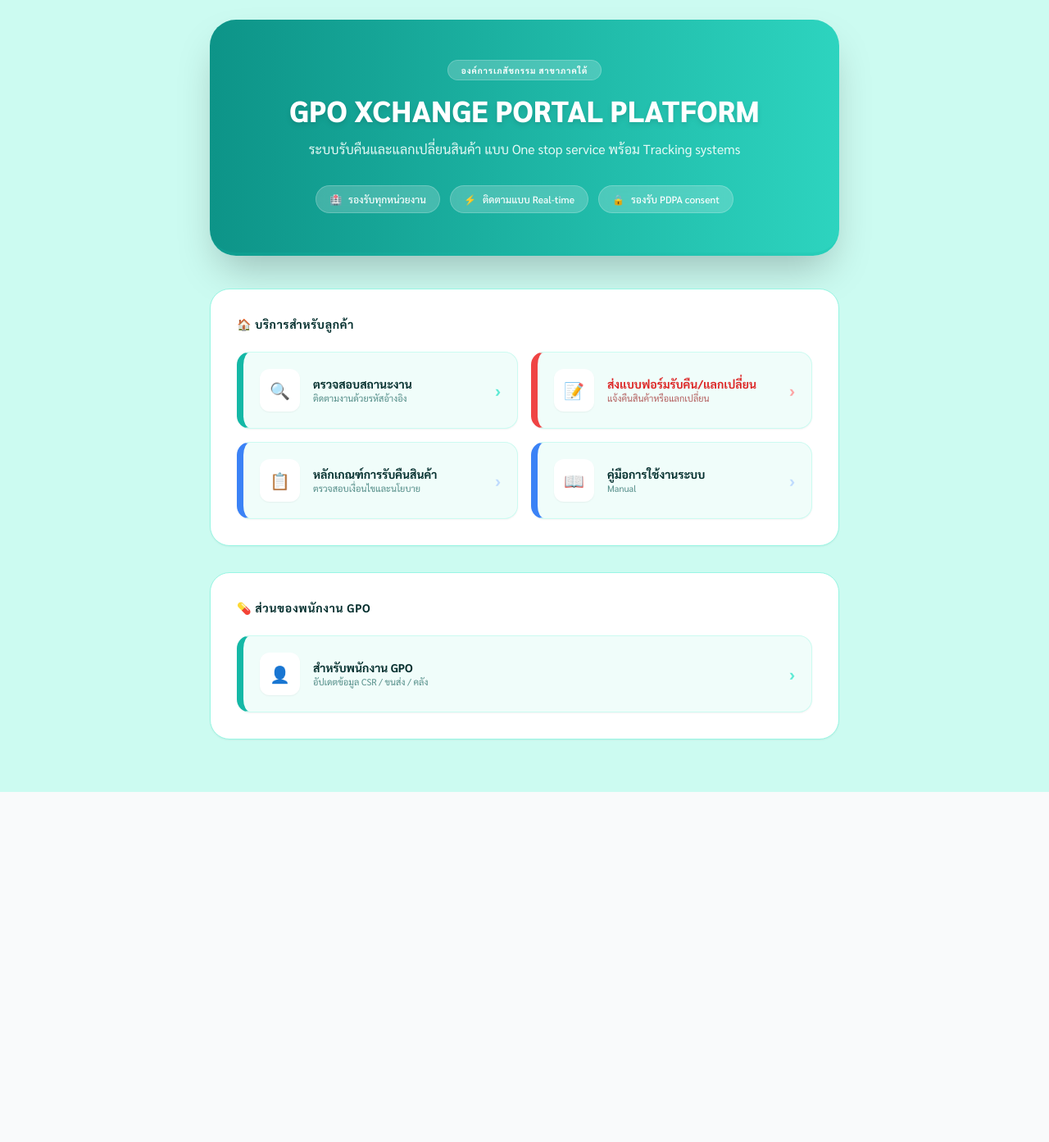
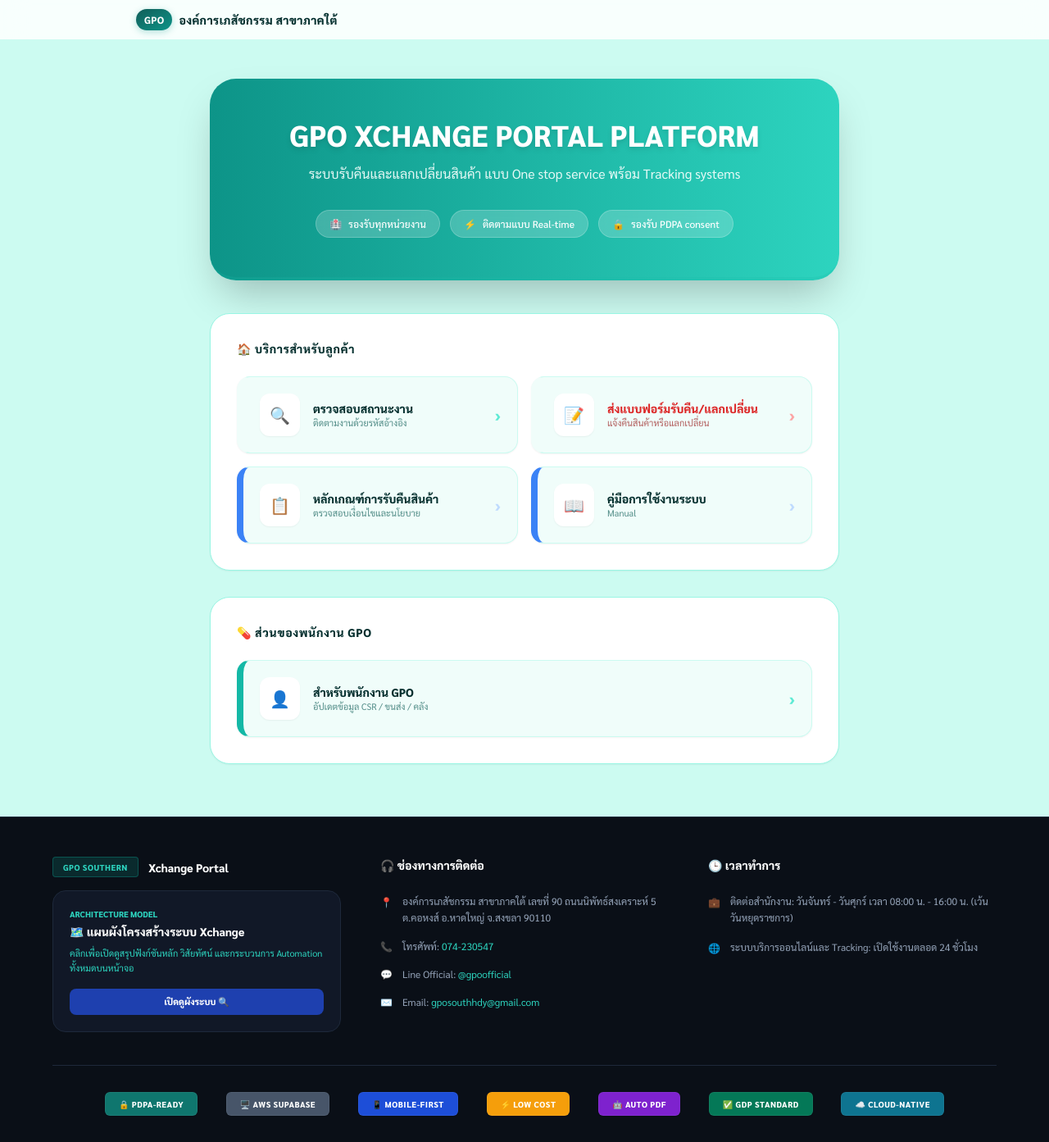
Before and after one commit to firephynixcz-byte/GPO-Xchange, a Next.js app: page / in a window 1280 px wide. Shown: the whole page at 82% size. Before the commit the page ends 966 px from the top, so only its background shows below. Built offline with nearby package versions, Linux system fonts and the light colour scheme.

Commit message:
เพิ่มเนื้อหาpage

```diff
--- a/app/page.tsx
+++ b/app/page.tsx
@@ -2,17 +2,30 @@
 
 export default function HomePage() {
   return (
-    <div className="min-h-screen bg-teal-100 p-6 pb-16">
-      <div className="max-w-3xl mx-auto">
+    <div className="min-h-screen bg-teal-100 font-sarabun">
 
-        {/* --- Hero Section (ปรับสีให้สดใสขึ้น) --- */}
+      {/* 1. FIXED TOP HEADER */}
+<header className="fixed top-0 left-0 w-full bg-white/85 backdrop-blur-lg border-b border-teal-100 z-50">
+  <div className="max-w-[980px] mx-auto h-[48px] px-4 flex items-center justify-between">
+    <div className="flex items-center gap-2">
+      <span className="bg-gradient-to-br from-teal-800 to-teal-600 text-white font-black text-[12px] px-[10px] py-[4px] rounded-full shadow-[0_2px_8px_rgba(13,148,136,0.3)] tracking-wide">
+        GPO
+      </span>
+      <span className="text-teal-950 font-black text-sm tracking-wide hidden sm:block">
+        องค์การเภสัชกรรม สาขาภาคใต้
+      </span>
+    </div>
+  </div>
+</header>
+
+      {/* 2. MAIN CONTENT */}
+      <main className="w-full px-6 py-10 pt-24 pb-16">
+        <div className="max-w-3xl mx-auto space-y-8">
+
+          {/* Hero Section */}
           <div className="bg-gradient-to-r from-teal-600 to-teal-400 rounded-[2rem] p-8 md:p-12 text-center text-white shadow-2xl mb-10 border-b-4 border-teal-500/20">
-          <div className="inline-block bg-white/20 text-white text-[10px] font-bold px-4 py-1 rounded-full mb-4 uppercase tracking-widest border border-white/20">
-            องค์การเภสัชกรรม สาขาภาคใต้
-          </div>
-          <h1 className="text-3xl md:text-4xl font-extrabold mb-4 leading-tight drop-shadow-md">GPO XCHANGE PORTAL PLATFORM</h1>
+            <h1 className="text-3xl md:text-4xl font-black mb-4 leading-tight drop-shadow-md">GPO XCHANGE PORTAL PLATFORM</h1>
             <p className="text-teal-50 text-sm md:text-base mb-8 opacity-95">ระบบรับคืนและแลกเปลี่ยนสินค้า แบบ One stop service พร้อม Tracking systems</p>
-
             <div className="flex flex-wrap justify-center gap-3">
               <span className="bg-white/20 backdrop-blur px-4 py-2 rounded-full text-xs font-medium flex items-center gap-2 border border-white/20">🏥 <span>รองรับทุกหน่วยงาน</span></span>
               <span className="bg-white/20 backdrop-blur px-4 py-2 rounded-full text-xs font-medium flex items-center gap-2 border border-white/20">⚡ <span>ติดตามแบบ Real-time</span></span>
@@ -20,74 +33,74 @@
             </div>
           </div>
 
-        {/* --- ส่วนของลูกค้า --- */}
+          {/* ส่วนของลูกค้า */}
           <section className="bg-white p-8 rounded-3xl shadow-sm border border-teal-200 mb-8">
-          <h2 className="text-sm font-bold text-teal-950 mb-6 flex items-center gap-2 uppercase tracking-wider">🏠 บริการสำหรับลูกค้า</h2>
+            <h2 className="text-sm font-black text-teal-950 mb-6 flex items-center gap-2 uppercase tracking-wider">🏠 บริการสำหรับลูกค้า</h2>
             <div className="grid grid-cols-1 md:grid-cols-2 gap-4">
-
-            <a href="/status" className="group bg-teal-50 p-5 rounded-2xl border border-teal-100 hover:border-teal-400 shadow-sm transition-all hover:-translate-y-2 hover:shadow-xl flex items-center justify-between border-l-8 border-l-teal-500">
-              <div className="flex items-center gap-4">
-                <div className="bg-white p-3 rounded-xl text-xl shadow-sm">🔍</div>
-                <div>
-                  <h3 className="font-bold text-teal-950 text-sm">ตรวจสอบสถานะงาน</h3>
-                  <p className="text-[11px] text-teal-800/70">ติดตามงานด้วยรหัสอ้างอิง</p>
-                </div>
-              </div>
-              <span className="text-teal-300 group-hover:text-teal-600 font-bold text-xl">›</span>
+              <a href="/status" className="group bg-teal-50 p-5 rounded-2xl border border-teal-100 hover:border-teal-400 shadow-sm transition-all hover:-translate-y-2 hover:shadow-xl flex items-center justify-between border-l-8 border-l-teal-500 md:border-l-transparent hover:md:border-l-teal-500">
+                <div className="flex items-center gap-4"><div className="bg-white p-3 rounded-xl text-xl shadow-sm">🔍</div><div><h3 className="font-black text-teal-950 text-sm">ตรวจสอบสถานะงาน</h3><p className="text-[11px] text-teal-800/70">ติดตามงานด้วยรหัสอ้างอิง</p></div></div>
+                <span className="text-teal-300 group-hover:text-teal-600 font-black text-xl">›</span>
               </a>
-
-            {/* ส่งแบบฟอร์ม (ตัวอักษรสีแดงสดใสขึ้น) */}
-            <a href="/form" className="group bg-teal-50 p-5 rounded-2xl border border-teal-100 hover:border-red-400 shadow-sm transition-all hover:-translate-y-2 hover:shadow-xl flex items-center justify-between border-l-8 border-l-red-500">
-              <div className="flex items-center gap-4">
-                <div className="bg-white p-3 rounded-xl text-xl shadow-sm">📝</div>
-                <div>
-                  <h3 className="font-bold text-red-600 text-sm">ส่งแบบฟอร์มรับคืน/แลกเปลี่ยน</h3>
-                  <p className="text-[11px] text-red-800/70">แจ้งคืนสินค้าหรือแลกเปลี่ยน</p>
-                </div>
-              </div>
-              <span className="text-red-300 group-hover:text-red-600 font-bold text-xl">›</span>
+              <a href="/form" className="group bg-teal-50 p-5 rounded-2xl border border-teal-100 hover:border-red-400 shadow-sm transition-all hover:-translate-y-2 hover:shadow-xl flex items-center justify-between border-l-8 border-l-red-500 md:border-l-transparent hover:md:border-l-red-500">
+                <div className="flex items-center gap-4"><div className="bg-white p-3 rounded-xl text-xl shadow-sm">📝</div><div><h3 className="font-black text-red-600 text-sm">ส่งแบบฟอร์มรับคืน/แลกเปลี่ยน</h3><p className="text-[11px] text-red-800/70">แจ้งคืนสินค้าหรือแลกเปลี่ยน</p></div></div>
+                <span className="text-red-300 group-hover:text-red-600 font-black text-xl">›</span>
               </a>
-
               <a href="/rules" className="group bg-teal-50 p-5 rounded-2xl border border-teal-100 hover:border-blue-500 shadow-sm transition-all hover:-translate-y-2 hover:shadow-xl flex items-center justify-between border-l-8 border-l-blue-500">
-              <div className="flex items-center gap-4">
-                <div className="bg-white p-3 rounded-xl text-xl shadow-sm">📋</div>
-                <div>
-                  <h3 className="font-bold text-teal-950 text-sm">หลักเกณฑ์การรับคืนสินค้า</h3>
-                  <p className="text-[11px] text-teal-800/70">ตรวจสอบเงื่อนไขและนโยบาย</p>
-                </div>
-              </div>
-              <span className="text-blue-200 group-hover:text-blue-500 font-bold text-xl">›</span>
+                <div className="flex items-center gap-4"><div className="bg-white p-3 rounded-xl text-xl shadow-sm">📋</div><div><h3 className="font-black text-teal-950 text-sm">หลักเกณฑ์การรับคืนสินค้า</h3><p className="text-[11px] text-teal-800/70">ตรวจสอบเงื่อนไขและนโยบาย</p></div></div>
+                <span className="text-blue-200 group-hover:text-blue-500 font-black text-xl">›</span>
               </a>
-
               <a href="/manual" className="group bg-teal-50 p-5 rounded-2xl border border-teal-100 hover:border-blue-500 shadow-sm transition-all hover:-translate-y-2 hover:shadow-xl flex items-center justify-between border-l-8 border-l-blue-500">
-              <div className="flex items-center gap-4">
-                <div className="bg-white p-3 rounded-xl text-xl shadow-sm">📖</div>
-                <div>
-                  <h3 className="font-bold text-teal-950 text-sm">คู่มือการใช้งานระบบ</h3>
-                  <p className="text-[11px] text-teal-800/70">Manual</p>
-                </div>
-              </div>
-              <span className="text-blue-200 group-hover:text-blue-500 font-bold text-xl">›</span>
+                <div className="flex items-center gap-4"><div className="bg-white p-3 rounded-xl text-xl shadow-sm">📖</div><div><h3 className="font-black text-teal-950 text-sm">คู่มือการใช้งานระบบ</h3><p className="text-[11px] text-teal-800/70">Manual</p></div></div>
+                <span className="text-blue-200 group-hover:text-blue-500 font-black text-xl">›</span>
               </a>
             </div>
           </section>
 
-        {/* --- ส่วนพนักงาน --- */}
+          {/* ส่วนพนักงาน */}
           <section className="bg-white p-8 rounded-3xl shadow-sm border border-teal-200">
-          <h2 className="text-sm font-bold text-teal-950 mb-6 flex items-center gap-2 uppercase tracking-wider">💊 ส่วนของพนักงาน GPO</h2>
+            <h2 className="text-sm font-black text-teal-950 mb-6 flex items-center gap-2 uppercase tracking-wider">💊 ส่วนของพนักงาน GPO</h2>
             <a href="/admin" className="group bg-teal-50 p-5 rounded-2xl border border-teal-100 hover:border-teal-500 shadow-sm transition-all hover:-translate-y-2 hover:shadow-xl flex items-center justify-between border-l-8 border-l-teal-500">
-            <div className="flex items-center gap-4">
-              <div className="bg-white p-3 rounded-xl text-xl shadow-sm">👤</div>
+              <div className="flex items-center gap-4"><div className="bg-white p-3 rounded-xl text-xl shadow-sm">👤</div><div><h3 className="font-black text-teal-950 text-sm">สำหรับพนักงาน GPO</h3><p className="text-[11px] text-teal-800/70">อัปเดตข้อมูล CSR / ขนส่ง / คลัง</p></div></div>
+              <span className="text-teal-300 group-hover:text-teal-600 font-black text-xl">›</span>
+            </a>
+          </section>
+        </div>
+      </main>
+
+      {/* 3. FULL-WIDTH FOOTER */}
+      <footer className="w-full bg-[#0a0f17] border-t border-[#1e293b] pt-12 pb-8 px-8 md:px-16 text-[#94a3b8]">
+        <div className="w-full grid grid-cols-1 md:grid-cols-3 gap-12 max-w-7xl mx-auto">
+          <div className="space-y-4">
+            <div className="flex items-center gap-3"><span className="bg-[#0d9488]/20 text-[#2dd4bf] border border-[#0d9488]/40 text-[10px] font-black px-3 py-1 rounded tracking-wider">GPO SOUTHERN</span><span className="text-white font-black text-sm">Xchange Portal</span></div>
+            <div className="bg-[#111827] border border-[#1e293b] p-5 rounded-2xl w-full"><div className="text-[10px] text-[#2dd4bf] font-black uppercase mb-1">Architecture Model</div><div className="text-white text-sm font-black mb-2 flex items-center gap-2">🗺️ แผนผังโครงสร้างระบบ Xchange</div><p className="text-[11px] leading-relaxed mb-4 text-[#2dd4bf]">คลิกเพื่อเปิดดูสรุปฟังก์ชันหลัก วิสัยทัศน์ และกระบวนการ Automation ทั้งหมดบนหน้าจอ</p><button className="bg-[#1e40af] text-white text-[11px] font-black px-4 py-2 rounded-lg hover:bg-[#1e3a8a] transition-all w-full">เปิดดูผังระบบ 🔍</button></div>
+          </div>
           <div>
-                <h3 className="font-bold text-teal-950 text-sm">สำหรับพนักงาน GPO</h3>
-                <p className="text-[11px] text-teal-800/70">อัปเดตข้อมูล CSR / ขนส่ง / คลัง</p>
+            <h3 className="text-white font-black text-sm mb-6 flex items-center gap-2">🎧 ช่องทางการติดต่อ</h3>
+            <div className="space-y-4 text-[12px] text-[#94a3b8]">
+              <div className="flex gap-3"><span className="text-[#2dd4bf] mt-0.5">📍</span><p className="leading-5">องค์การเภสัชกรรม สาขาภาคใต้ เลขที่ 90 ถนนนิพัทธ์สงเคราะห์ 5 ต.คอหงส์ อ.หาดใหญ่ จ.สงขลา 90110</p></div>
+              <div className="flex gap-3 items-center"><span className="text-[#2dd4bf]">📞</span><span>โทรศัพท์: <a href="tel:074230547" className="text-[#2dd4bf] hover:underline">074-230547</a></span></div>
+              <div className="flex gap-3 items-center"><span className="text-[#2dd4bf]">💬</span><span>Line Official: <a href="https://line.me/R/ti/p/%40gpoofficial" className="text-[#2dd4bf] hover:underline">@gpoofficial</a></span></div>
+              <div className="flex gap-3 items-center"><span className="text-[#2dd4bf]">✉️</span><span>Email: <a href="mailto:gposouthhdy@gmail.com" className="text-[#2dd4bf] hover:underline">gposouthhdy@gmail.com</a></span></div>
             </div>
           </div>
-            <span className="text-teal-300 group-hover:text-teal-600 font-bold text-xl">›</span>
-          </a>
-        </section>
-
+          <div>
+            <h3 className="text-white font-black text-sm mb-6 flex items-center gap-2">🕒 เวลาทำการ</h3>
+            <div className="space-y-4 text-[12px] text-[#94a3b8]">
+              <div className="flex gap-3"><span className="text-[#2dd4bf] mt-0.5">💼</span><p className="leading-5">ติดต่อสำนักงาน: วันจันทร์ - วันศุกร์ เวลา 08:00 น. - 16:00 น. (เว้นวันหยุดราชการ)</p></div>
+              <div className="flex gap-3"><span className="text-[#2dd4bf] mt-0.5">🌐</span><p className="leading-5">ระบบบริการออนไลน์และ Tracking: เปิดใช้งานตลอด 24 ชั่วโมง</p></div>
             </div>
+          </div>
+        </div>
+        <div className="w-full mt-10 pt-8 border-t border-[#1e293b] flex justify-center">
+          <div className="flex flex-wrap justify-between items-center gap-4 w-full max-w-5xl">
+            {[
+              { label: '🔒 PDPA-Ready', color: 'bg-teal-700' }, { label: '🖥️ AWS Supabase', color: 'bg-slate-600' }, { label: '📱 Mobile-First', color: 'bg-blue-700' }, { label: '⚡ Low Cost', color: 'bg-amber-500 text-teal-950' }, { label: '🤖 Auto PDF', color: 'bg-purple-700' }, { label: '✅ GDP Standard', color: 'bg-emerald-700' }, { label: '☁️ Cloud-Native', color: 'bg-cyan-700' },
+            ].map((item, i) => (
+              <span key={i} className={`${item.color} text-white px-4 py-1.5 rounded-md text-[10px] font-black uppercase tracking-wider shadow-sm border border-white/5`}>{item.label}</span>
+            ))}
+          </div>
+        </div>
+      </footer>
     </div>
   );
 }
```
Lines whose indentation alone changed are shown as unchanged.
